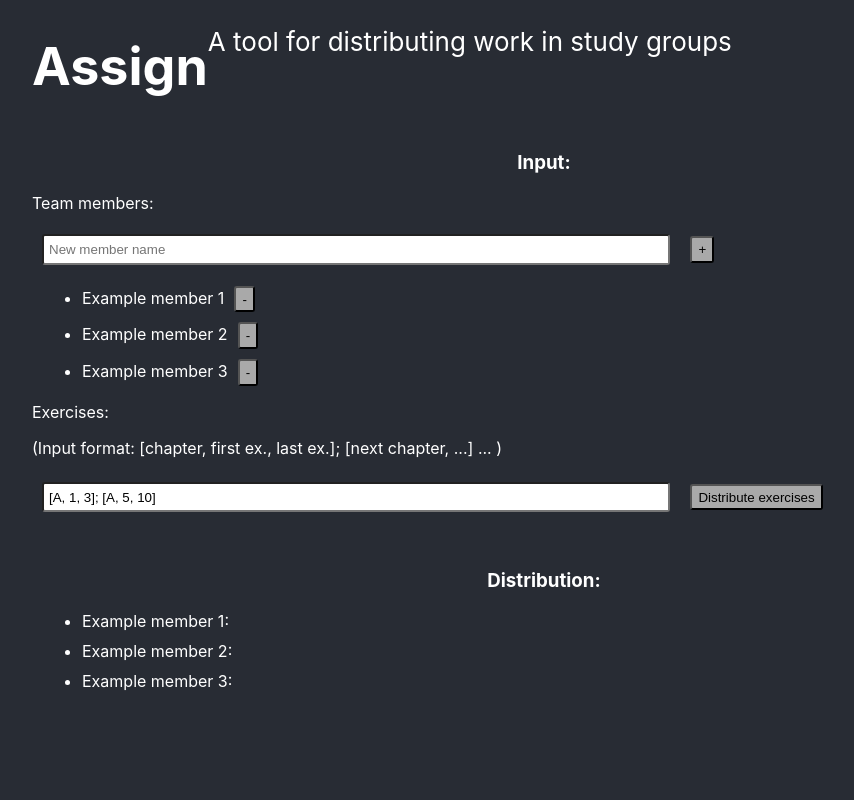
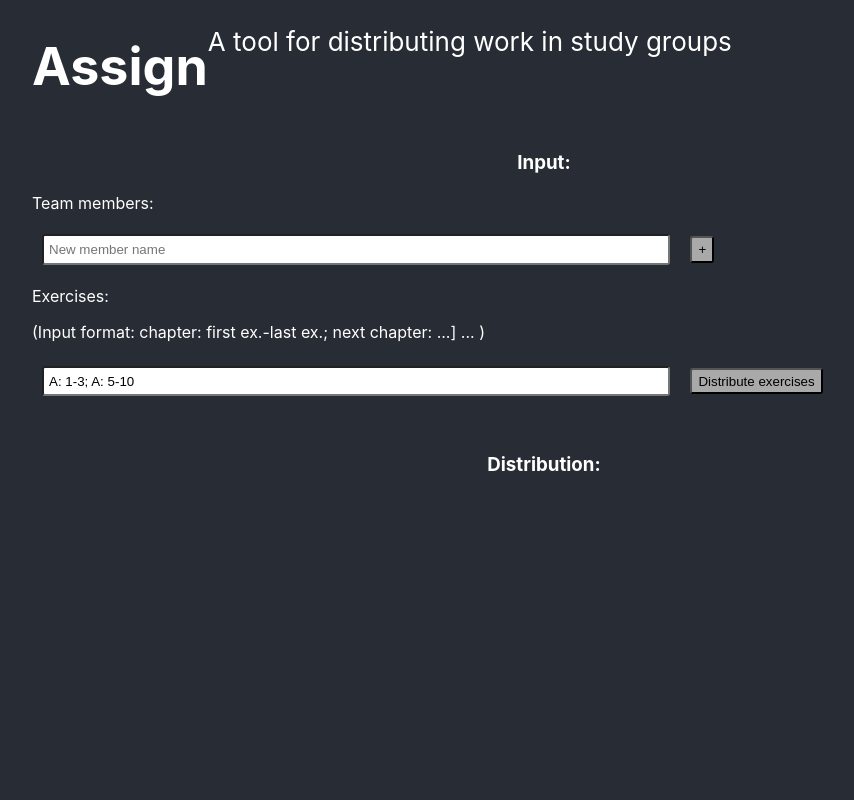
Before and after one commit to SergheiMihailov/assign, a React (Create React App) app: page / in a window 1280 px wide. Shown: the top 800 px of the page, without its empty margins (96-950 px from the left). Built offline with nearby package versions, Linux system fonts and the light colour scheme.

Commit message:
Chapters and exercises stored in maps

```diff
--- a/src/App.js
+++ b/src/App.js
@@ -7,16 +7,11 @@ class App extends Component {
   constructor(props) {
     super(props);
     this.state = {
-      members: [
-        {key: 0, name:'Example member 1'},
-        {key: 1, name:'Example member 2'},
-        {key: 2, name:'Example member 3'}
-      ],
+      members: [],
       exercises: []
     }
   }
   render() {
-    console.log(this.state)
     return (
       <div className="App">
         <header className="App-header">
--- a/src/Distribution.js
+++ b/src/Distribution.js
@@ -3,18 +3,31 @@ import './Distribution.css';
 
 class Distribution extends Component {
   createDistribution(members, exes) {
-    for (let i = 0; i < members.length; i++) {
-      members[i].exercises = '';
+    for (let member of members) {
+      member.exercises = new Map()
     }
 
-    let initialLen = exes.length
+    for (let chapter of exes.entries()) {
+      let exercises = []
+      let from = chapter[1].slice()
+      let initLen = parseInt(chapter[1].length)
 
-    for (let i = 0; i < initialLen; i++) {
-      let nextExerciseId = Math.trunc(Math.random()*exes.length)
-      console.log(members)
-      let memberId = i % members.length
-      members[memberId].exercises += (exes[nextExerciseId])+', '
-      exes.splice(nextExerciseId, 1)
+      for (let i = 0; i < initLen; i++) {
+        let randEx = Math.floor((from.length-1)*Math.random())
+
+
+        exercises.push(from[randEx])
+        from.splice(randEx, 1)
+      }
+
+      for (let i = 0; i < members.length; i++) {
+        members[i].exercises.set(
+          chapter[0], exercises.slice(
+            i*exercises.length/members.length,
+            Math.floor((i+1)*exercises.length/members.length)
+          )
+        )
+      }
     }
   }
 
@@ -22,12 +35,23 @@ class Distribution extends Component {
     this.createDistribution(this.props.members, this.props.exercises)
     return (
       <div className="Distribution">
-        <ul>
-          {this.props.members.map(
-              (member) => <li className="Member-el"> {member.name}: {member.exercises}</li>
-            )
-          }
-        </ul>
+          <ul>
+            {this.props.members.map(
+                (member) => <li className="Member-el"> {member.name}:
+                <ul>
+                  {Array.from(member.exercises.keys()).map(
+                    (key) =>
+                      <li>{key}:{" "}
+                          {member.exercises.get(key).map(
+                            (ex) => <span>{ex} </span>
+                          )}
+                      </li>
+                  )}
+                </ul>
+              </li>
+              )
+            }
+          </ul>
       </div>
     );
   }
--- a/src/Form.js
+++ b/src/Form.js
@@ -5,35 +5,31 @@ class Form extends Component {
   constructor(props) {
     super(props);
     this.state = {
-      members: [
-        {key: 0, name:'Example member 1'},
-        {key: 1, name:'Example member 2'},
-        {key: 2, name:'Example member 3'}
-      ],
+      members: [],
       newMember: '',
-      exesInput: "[A, 1, 3]; [A, 5, 10] ",
+      exesInput: "A: 1-3; A: 5-10",
       exesList: []
     }
   }
 
   parseExercises(exString) {
-    let result = []
-
-    let exList = exString.split(';')
-        for (let i in exList) {
-          exList[i] = exList[i].split(',')
-          for (let j in exList[i]) {
-            exList[i][j] = exList[i][j].replace('[', '')
-            exList[i][j] = exList[i][j].replace(']', '')
-            exList[i][j] = exList[i][j].replace(' ', '')
-          }
-        }
-    for (let j = 0; j < exList.length; j++) {
-      let chunk = []
-      for (let i = parseInt(exList[j][1]); i <= parseInt(exList[j][2]); i++) {
-        chunk.push(exList[j][0]+'['+i+']');
+    let result = new Map()
+    // "A: 1-3; A: 5-10"
+    exString = exString.split(' ').join('')
+    console.log(exString)
+    exString = exString.split(';')
+    for (let entry of exString){
+      entry = entry.split(':')
+      let chapter = entry[0]
+      let exercises = entry[1].split('-')
+      let firstEx = parseInt(exercises[0])
+      let lastEx = parseInt(exercises[1])
+      let range = Array.from(Array(lastEx-firstEx+1).keys()).map((i) => i+firstEx)
+      if (result.has(chapter)) {
+        result.set(chapter, [...result.get(chapter), ...range])
+      } else {
+        result.set(chapter, [...range])
       }
-      result = [...result, ...chunk]
     }
 
     return result
@@ -47,6 +43,7 @@ class Form extends Component {
       this.state.members
     )
   }
+
   addMember(event) {
     event.preventDefault()
     this.setState(
@@ -102,7 +99,7 @@ class Form extends Component {
         <ul className="Member-list">
           {this.state.members.map(
               (member) =>
-                <li className="Member-el">
+                <li className="Member-el" key={member.key}>
                   {member.name}
                   <button
                     className="Remove-member"
@@ -115,10 +112,10 @@ class Form extends Component {
           }
         </ul>
         <p> Exercises: </p>
-        <p> (Input format: [chapter, first ex., last ex.]; [next chapter, ...] ... ) </p>
+        <p> (Input format: chapter: first ex.-last ex.; next chapter: ...] ... ) </p>
         <form onSubmit = {this.onSubmit.bind(this)}>
           <input
-            placeholder="[A, 1, 3]; [A, 5, 10]"
+            placeholder="A: 1-3; A: 5-10"
             value={this.state.exesInput}
             onChange={
               (event) => this.setState({exesInput:event.target.value})
```
